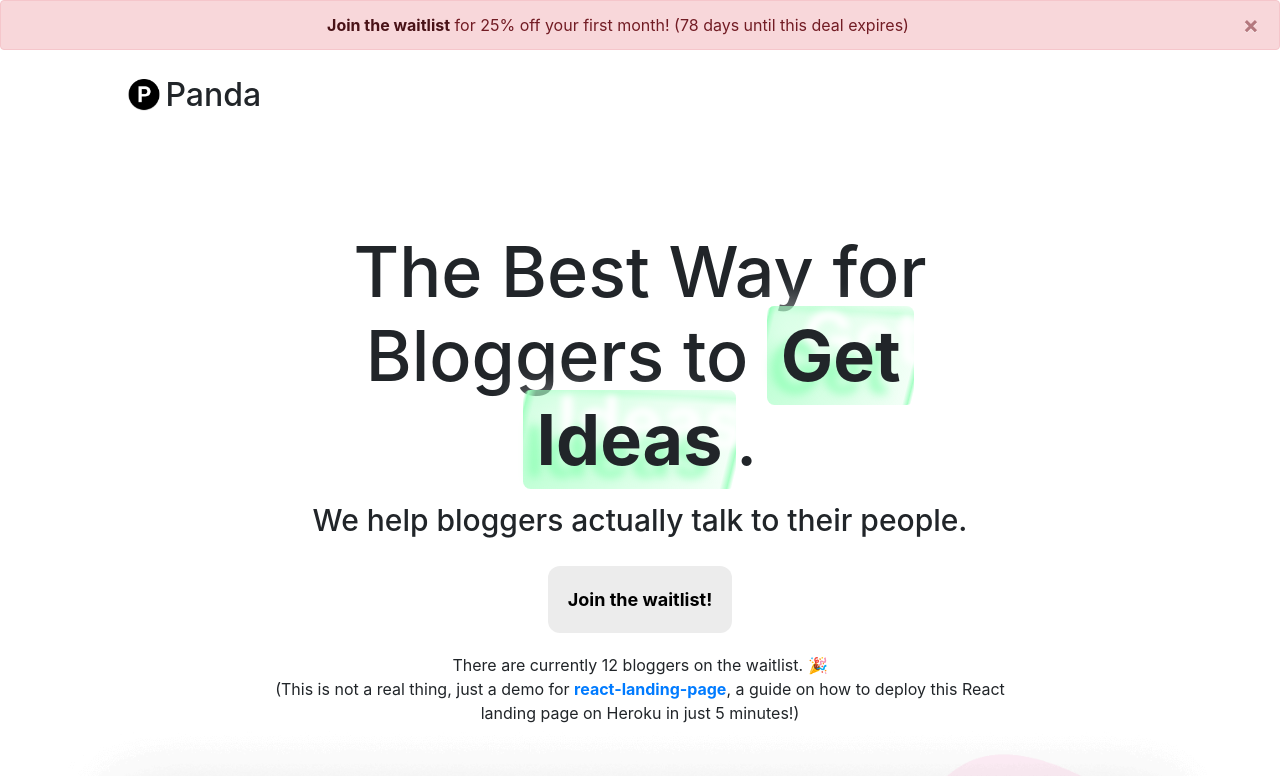
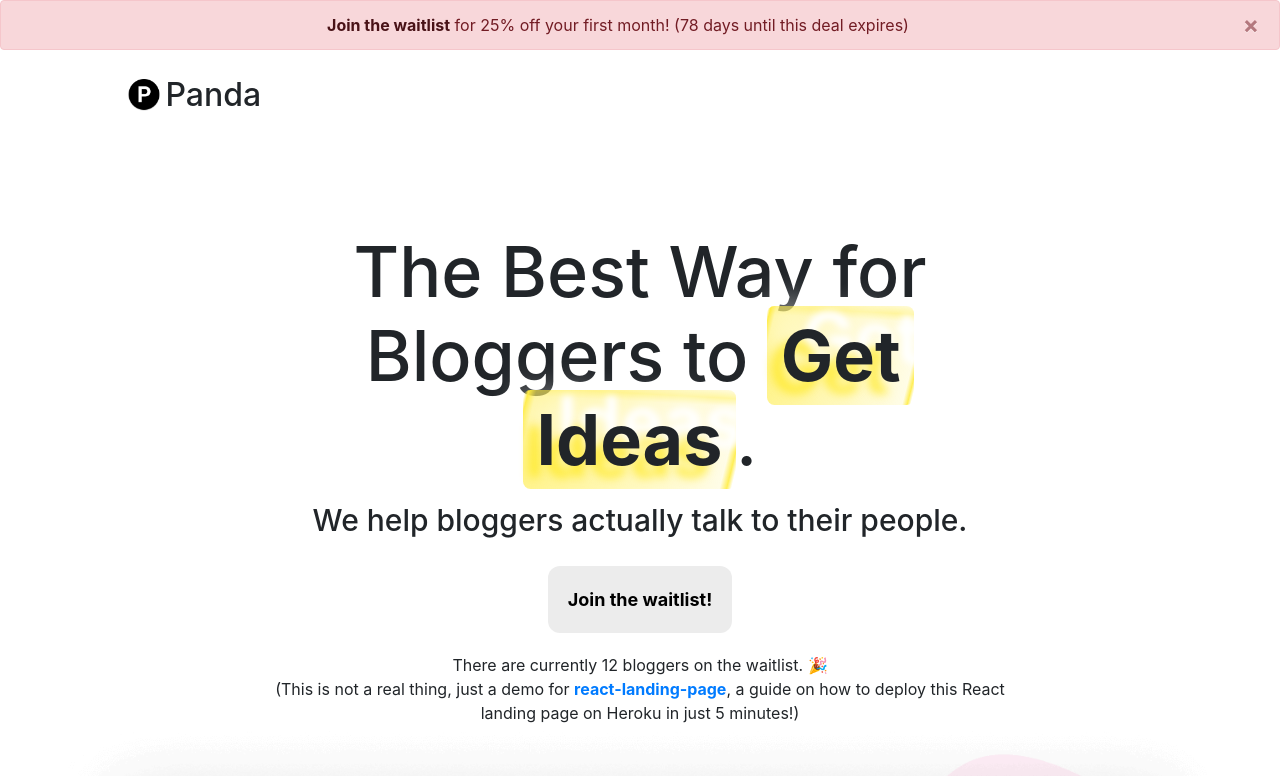
Before and after one commit to shrimpynuts/react-landing-page, a React (Create React App) app: page / in a window 1280 px wide. Shown: the top 776 px of the page. Built offline with nearby package versions, Linux system fonts and the light colour scheme.

Commit message:
change highlight color from yellow to green

```diff
--- a/src/App.css
+++ b/src/App.css
@@ -86,12 +86,15 @@ a {
 
 span.highlight {
   font-weight: bolder;
-  background: linear-gradient(104deg, rgba(130, 255, 173, 0) 0.9%, rgba(130, 255, 173, 1.25) 2.4%, rgba(130, 255, 173, 0.5) 5.8%, rgba(130, 255, 173, 0.1) 93%, rgba(130, 255, 173, 0.7) 96%, rgba(130, 255, 1732, 0) 98%), linear-gradient(183deg, rgba(130, 255, 173, 0) 0%, rgba(130, 255, 173, 0.3) 7.9%, rgba(130, 255, 173, 0) 15%);
+  background: linear-gradient(104deg, rgba(255, 231, 16, 0) 0.9%, rgba(255, 231, 16, 1.25) 2.4%, rgba(255, 231, 16, 0.5) 5.8%, rgba(255, 231, 16, 0.1) 93%, rgba(255, 231, 16, 0.7) 96%, rgba(255, 231, 162, 0) 98%), linear-gradient(183deg, rgba(255, 231, 16, 0) 0%, rgba(255, 231, 16, 0.3) 7.9%, rgba(255, 231, 16, 0) 15%);
   padding: 0.1em 13.7px;
   -webkit-box-decoration-break: clone;
   margin: 0;
   border-radius: 7.5px;
-  text-shadow: -12px 12px 9.8px rgba(130, 255, 173, 0.7), 21px -18.1px 7.3px rgba(255, 255, 255, 1), -18.1px -27.3px 30px rgba(255, 255, 255, 1);
+  text-shadow: -12px 12px 9.8px rgba(255, 231, 16, 0.7), 21px -18.1px 7.3px rgba(255, 255, 255, 1), -18.1px -27.3px 30px rgba(255, 255, 255, 1);
+}
+s {
+  background-color: rgba(255, 231, 16, 0);
 }
 
 
```
